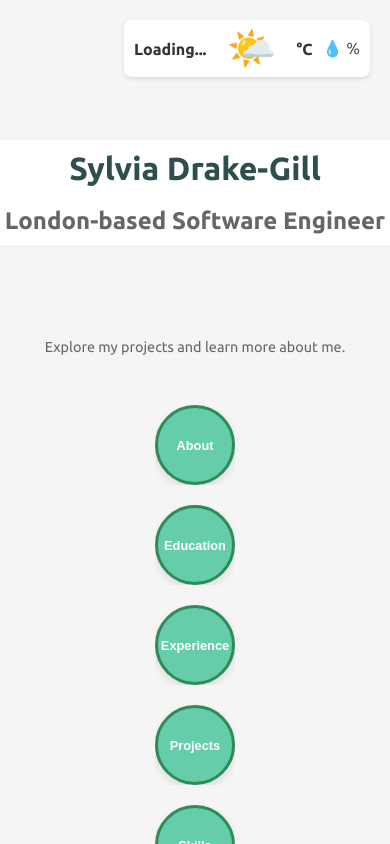
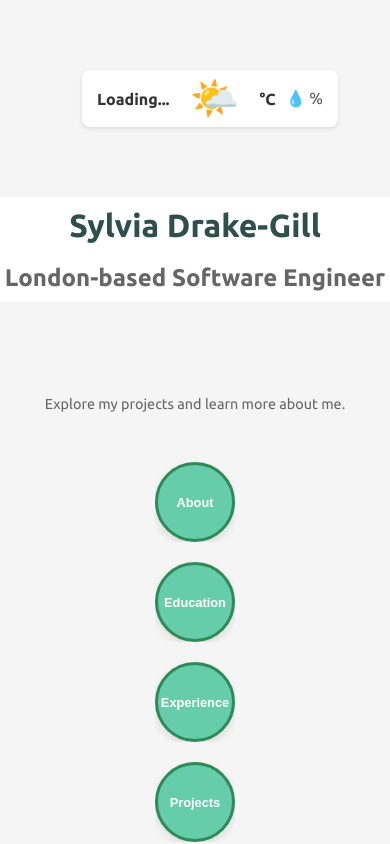
Before and after one commit to sdg877/react_portfolio, a React (Create React App) app: page / in a window 390 px wide. Built offline with nearby package versions, Linux system fonts and the light colour scheme; no server answers.

Commit message:
Resolving issues with header sizing

```diff
--- a/src/Styles/Weather.css
+++ b/src/Styles/Weather.css
@@ -1,4 +1,5 @@
-body, html {
+body,
+html {
   height: 100%;
   margin: 0;
   padding: 0;
@@ -57,13 +58,8 @@ body, html {
   align-items: left;
 }
 
-.home-page .weather-info {
-    position: fixed;
-    top: 20px;
-    right: 20px;
-  }
-
-h2, h3 {
+h2,
+h3 {
   text-align: center;
   color: #333;
   margin-bottom: 10px;
@@ -104,18 +100,16 @@ h2, h3 {
   display: flex;
   align-items: center;
   gap: 10px;
-    background-color: #ffffff; /* Keep background */
+  background-color: #ffffff;
   padding: 5px 15px;
   border-radius: 8px;
   box-shadow: 0 2px 4px rgba(0, 0, 0, 0.1);
-    text-decoration: none; /* Remove underline */
+  text-decoration: none;
   color: inherit;
   transition: transform 0.2s, box-shadow 0.2s;
   max-width: 250px;
   margin-left: auto;
 }
-
-
 
 .weather-info:hover {
   transform: scale(1.05);
@@ -129,7 +123,9 @@ h2, h3 {
   transition: transform 0.2s;
 }
 
-.location, .temperature, .rain-chance {
+.location,
+.temperature,
+.rain-chance {
   margin: 0;
   color: #333;
 }
@@ -176,7 +172,8 @@ h2, h3 {
     justify-content: center;
   }
 
-    .weather-card, .weather-week-card {
+  .weather-card,
+  .weather-week-card {
     display: flex;
     flex-direction: row;
     align-items: center;
@@ -193,15 +190,16 @@ h2, h3 {
     margin: 0 10px;
   }
 
-    .weatherdetail, .temp {
+  .weatherdetail,
+  .temp {
     font-size: 1rem;
   }
 
-    .weather-card p, .weather-week-card p {
+  .weather-card p,
+  .weather-week-card p {
     margin: 5px 10px;
   }
   .header {
-        max-width: 80vw;
     margin-right: 10px;
   }
 
@@ -211,15 +209,24 @@ h2, h3 {
 
   .header-content {
     flex-wrap: wrap;
-        justify-content: center;
+    justify-content: flex-start;
+    width: 100%;
   }
 
   .weather-info {
-        max-width: 95%;
+    max-width: 100%;
     justify-content: space-between;
     flex-wrap: nowrap;
-        white-space: nowrap;
-        padding: 5px 10px;
+  }
+
+  .home-page .weather-info {
+    margin-top: 10px;
+    position: static;
+    margin: auto;
+    padding-right: 15px;
+    padding-left: 15px;
+    max-width: 100%;
+    align-items: center;
   }
 
   .rain-chance {
```
Lines whose indentation alone changed are shown as unchanged.
